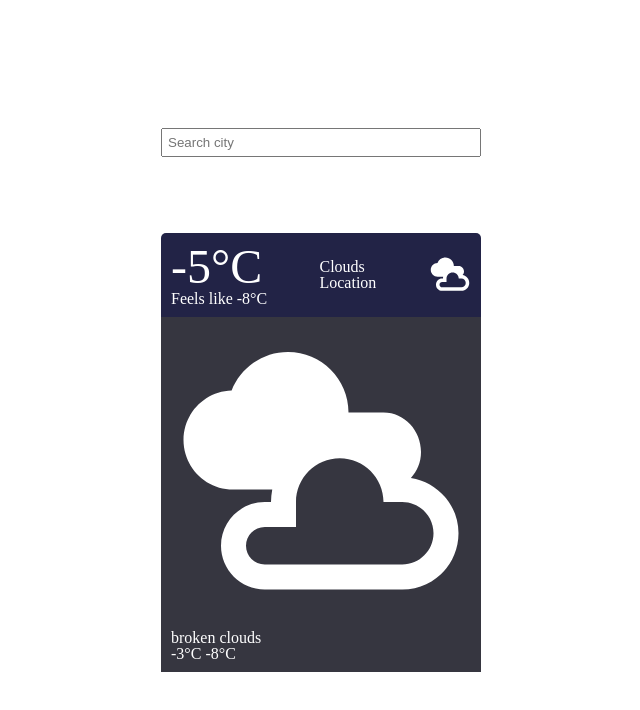
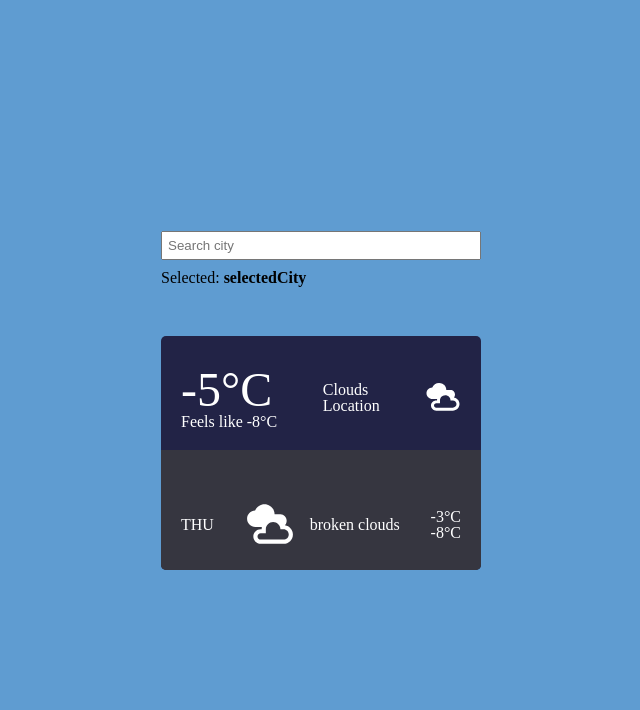
Before and after one commit to olimpiuus/foxmindEd-JS, a plain HTML site: page index.html in a window 1280 px wide. Shown: the whole page, without its empty margins (319-959 px from the left). Drawn offline with Linux system fonts and the light colour scheme.

Commit message:
finish html and css

```diff
--- a/index.html
+++ b/index.html
@@ -16,8 +16,8 @@
             <input class="weather__search-input" type="search" placeholder="Search city" name="city" >
             <p class="weather__selected-city">Selected: <b id="selectedCity"> selectedCity</b></p>
         </section>
-        <section class="weather__days">
-            <div class="weather__now">
+        <section class="weather__display">
+            <div class="weather__now now">
                 <div class="now__temperature">
                     <span class="now__temperature_real">-5°C</span>
                     <p class="now__temperature_feels">Feels like <span id="feelsLikeTemp">-8°C</span></p>
@@ -28,18 +28,20 @@
                 </div>
                 <img class="now__img" src="./img/weather/clouds.svg" alt="">
             </div>
-            <ul class="weather__list">
-                <li class="weather__next-day">
-                    <span class="next-day__text"></span>
-                    <figure class="next-day__weather">
-                        <img class="weather__img" src="./img/weather/clouds.svg" alt="" >
-                        <figcaption class="weather__text">broken clouds</figcaption>
+            <ul class="weather__days-list">
+
+                <li class="weather__next-day next-day">
+                    <span class="next-day__text">THU</span>
+                    <figure class="next-day__weather-description">
+                        <img class="weather-description__img" src="./img/weather/clouds.svg" alt="" >
+                        <figcaption class="weather-description__text">broken clouds</figcaption>
                     </figure>
                     <div class="next-day__temp-block">
                         <span class="next-day__temp-max">-3°C</span>
                         <span class="next-day__temp-min">-8°C</span>
                     </div>
                 </li>
+
             </ul>
         </section>
     </div>
--- /dev/null
+++ b/sass/future-day.sass
@@ -0,0 +1,26 @@
+.next-day
+  display: flex
+  justify-content: space-between
+  align-items: center
+
+  &__text
+    text-transform: uppercase
+
+  &__weather-description
+    display: flex
+    align-items: center
+    gap: 15px
+
+
+  &__temp-block
+    display: flex
+    flex-direction: column
+    &-max
+
+    &-min
+
+.weather-description
+  &__img
+    width: 50px
+    height: 50px
+  &__text
--- a/sass/style.sass
+++ b/sass/style.sass
@@ -7,12 +7,11 @@ body
   flex-direction: column
   justify-content: center
   color: white
-
+  background-color: #5f9cd1
 
 .search
   width: 100%
   &__selected
-
 
 #selectedCity
   font-weight: 700
@@ -25,72 +24,34 @@ body
   &__search-input
     width: 100%
     padding: 5px
+
   &__search
     width: 100%
+
   &__selected-city
+    color: black
     margin-top: 10px
 
-  &__days
+  &__display
     margin-top: 50px
 
     border-radius: 5px
-
-    display: grid
-    grid-column: 1fr
+    overflow: hidden
     background-color: #222346
 
   &__now
-    padding: 10px
-
-    display: grid
-    grid-auto-flow: column
-    align-items: center
-    gap: 10px
+    padding: 30px 20px 20px
 
   &__next-day
 
-  &__img
+  &__days-list
+    background-color: #363640
+    padding: 50px 20px 20px
 
-  &__list
-    background-color: #363640
-    padding: 10px
-  &__text
+    display: grid
+    gap: 30px
 
 
-.now
 
-  &__temperature
-    // justify-self: end
-    // text-align: end
-    &_real
-      font-size: 3rem
-      font-weight: 500
-
-    &_feels
-
-  &__weather
-
-
-  &__text-weather
-
-
-  &__location
-
-  &__img
-    fill: white
-
-
-.next
-  &-day__text
-
-
-  &-day__weather
-
-
-  &-day__temp
-
-    &-block
-
-    &-max
-
-    &-min
+@import ./weather-now.sass
+@import ./future-day.sass
--- /dev/null
+++ b/sass/weather-now.sass
@@ -0,0 +1,20 @@
+.now
+  display: grid
+  grid-auto-flow: column
+  align-items: center
+  gap: 10px
+  &__temperature
+    &_real
+      font-size: 3rem
+      font-weight: 500
+    &_feels
+
+  &__weather
+
+
+  &__text-weather
+
+
+  &__location
+
+  &__img
```
Also changed, not shown: css/future-day.css (added), css/style.css, css/temperature-day.css (added), 3 other files.
